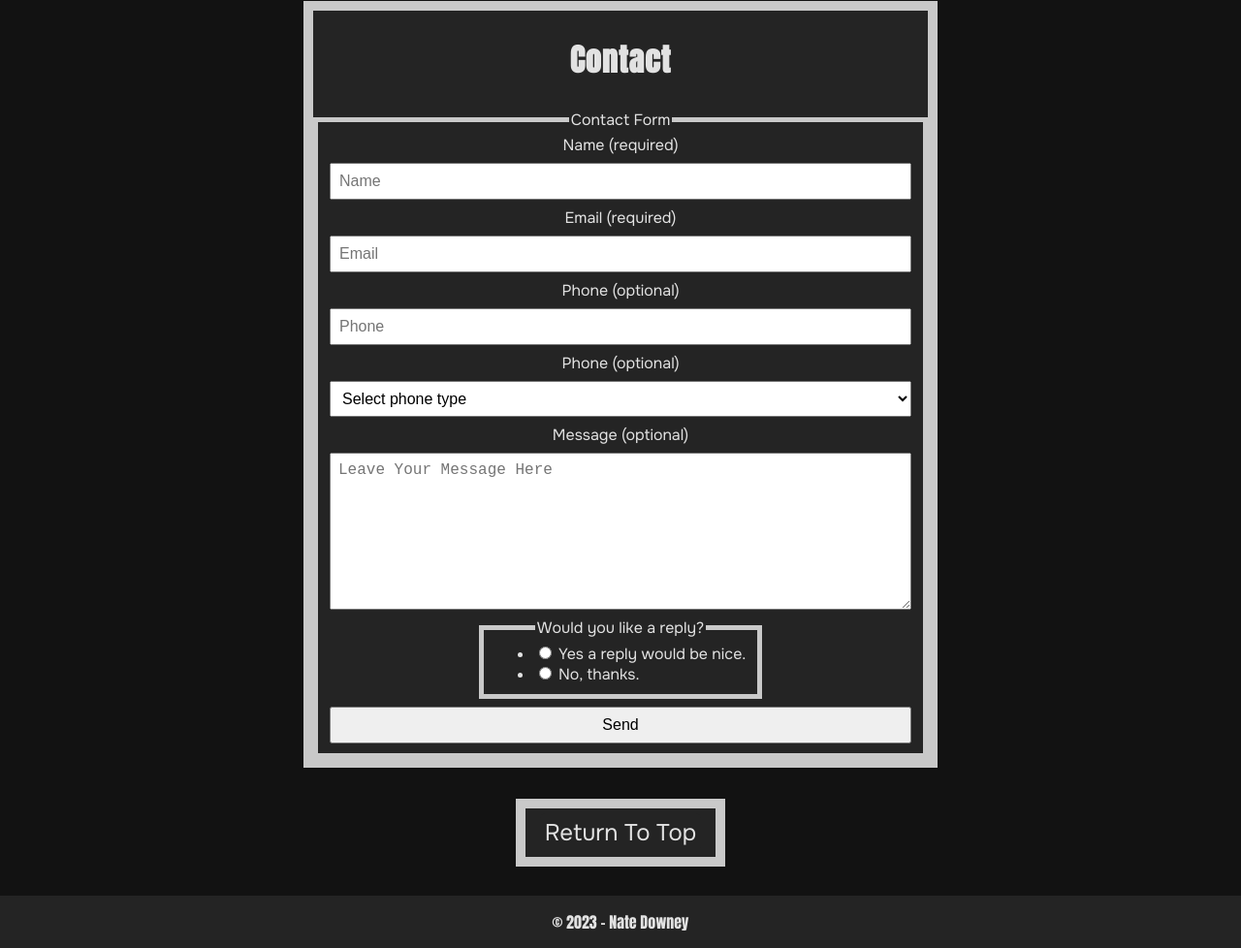
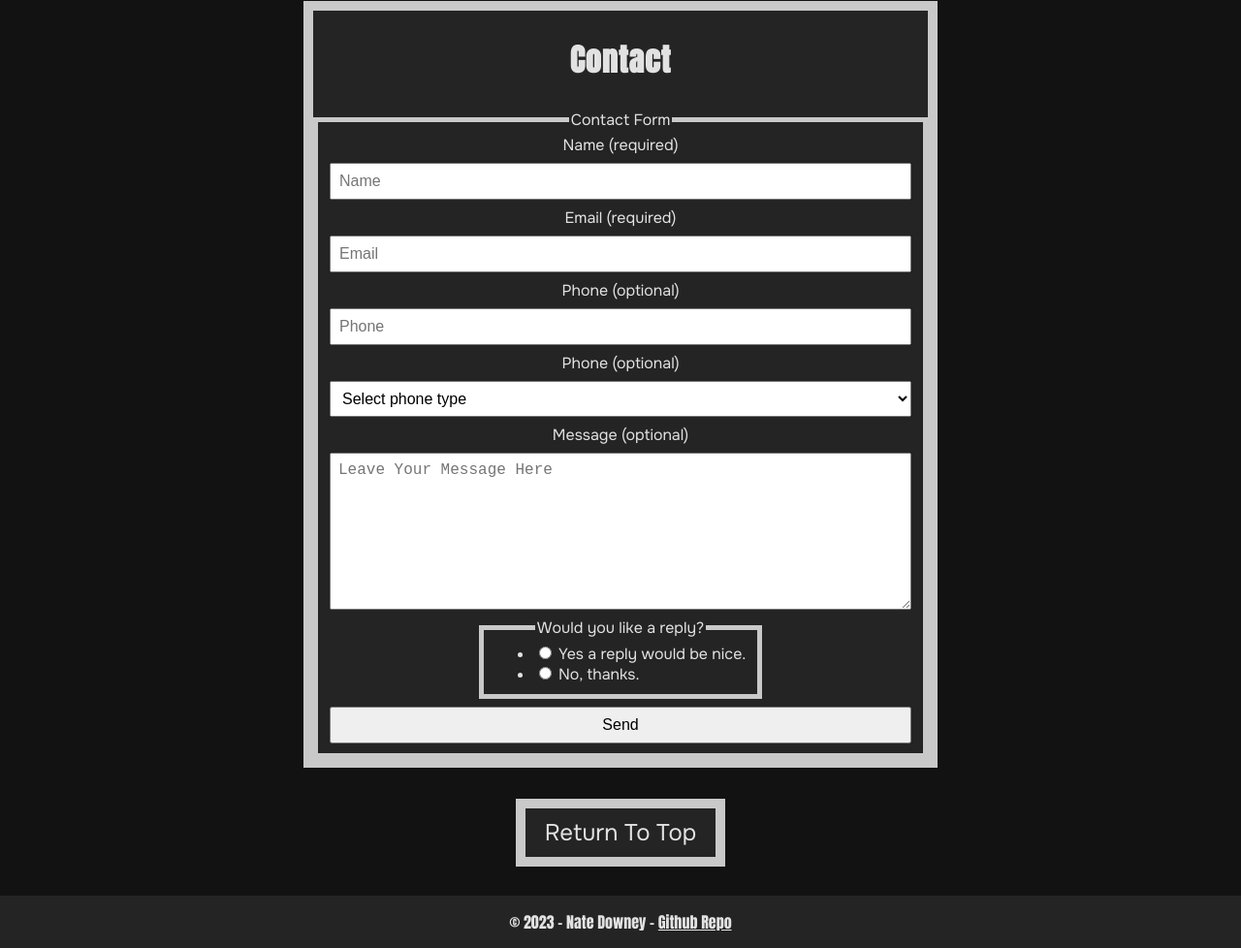
Before and after one commit to RVCC-IDMX/about-me-Nate7611, a plain HTML site: page index.html in a window 1280 px wide. Shown: the part 7100-8078 px from the top of the page at 97% size. Drawn offline with Linux system fonts and the light colour scheme.

Commit message:
added github repo

```diff
--- a/css/style.css
+++ b/css/style.css
@@ -96,6 +96,10 @@ footer {
     font-size: medium;
     padding: 15px;
     background-color: #242424;
+}
+
+footer a {
+    color: #e2e2e2;
 }
 
 ul {
--- a/index.html
+++ b/index.html
@@ -288,7 +288,9 @@
     </main>
 
     <footer>
-      © 2023 - Nate Downey
+      © 2023 - Nate Downey -
+      <!-- Links to my github repo -->
+      <a href="https://github.com/RVCC-IDMX/about-me-Nate7611" target="_blank">Github Repo</a>
     </footer>
   </body>
 </html>
```
